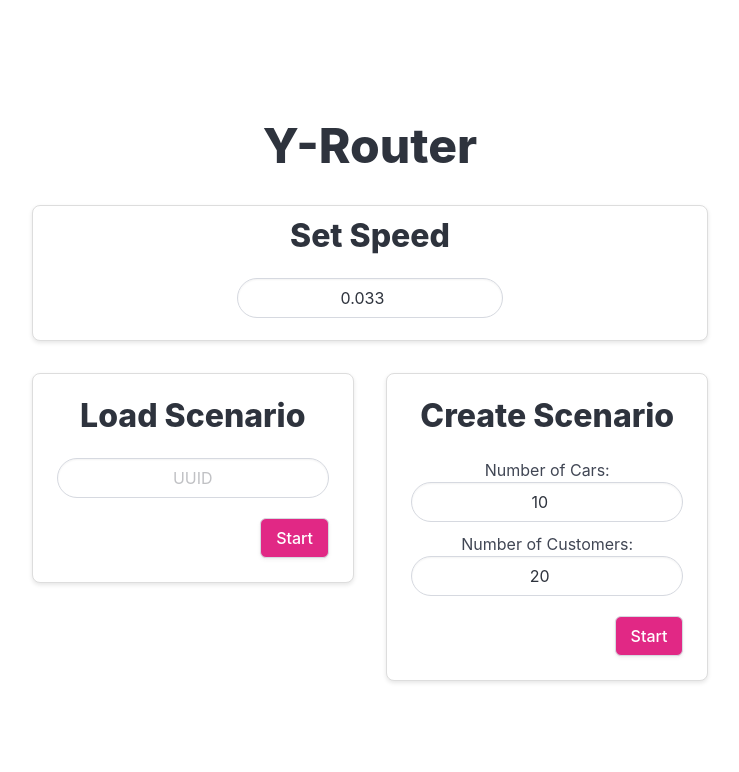
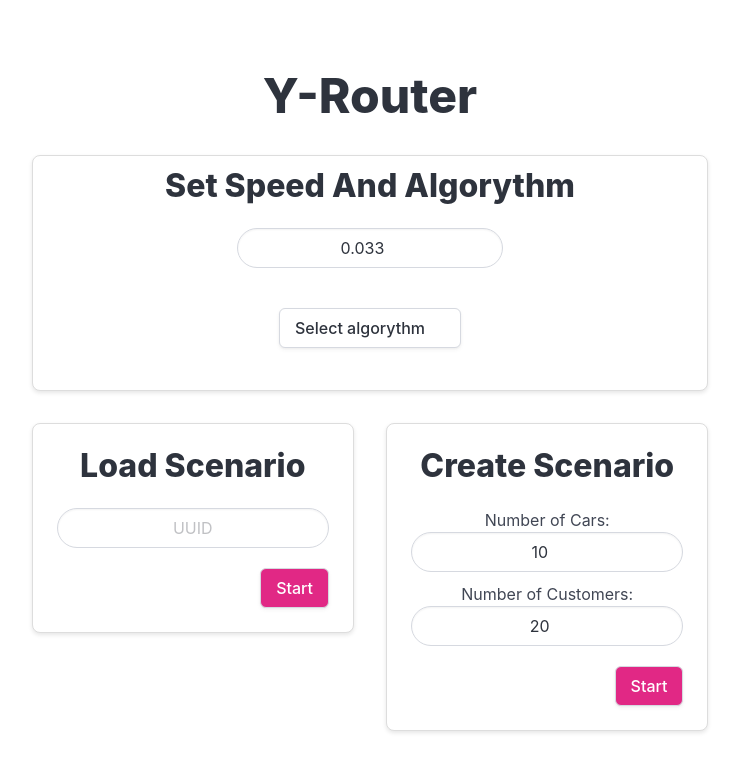
Before and after one commit to xarantolus/t-systems-challenge, a Vue app in the folder frontend/: page / in a window 1280 px wide. Shown: the top 772 px of the page, without its empty margins (270-1009 px from the left). Built offline with nearby package versions, Linux system fonts and the light colour scheme.

Commit message:
move dropdown

```diff
--- a/frontend/src/components/FrontPage.vue
+++ b/frontend/src/components/FrontPage.vue
@@ -1,7 +1,11 @@
 <script lang="ts">
 import {ref} from "vue";
+import ConditionDD from "./dropdowns/ConditionDD.vue";
+import FilterDD from "./dropdowns/FilterDD.vue";
+import AlgorythmDD from "./dropdowns/AlgorythmDD.vue";
 
 export default {
+  components: {AlgorythmDD, FilterDD, ConditionDD},
   props: {
     start: Function,
     error: Function,
@@ -52,9 +56,12 @@ export default {
     <!-- Set Speed box centered at the top -->
     <div class="top-box">
       <div class="box">
-        <h3 class="title is-3">Set Speed</h3>
+        <h3 class="title is-3">Set Speed And Algorythm</h3>
         <div class="input-button-container">
           <input class="input is-rounded" type="number" placeholder="Speed" v-model="speed" />
+        </div>
+        <div class="dropdown-container" style="padding: 20px">
+          <AlgorythmDD style="padding: 10px" ref="conditionRef"/>
         </div>
       </div>
     </div>
@@ -154,7 +161,7 @@ export default {
   min-height: 200px;
   border: 1px solid #ddd;
   border-radius: 8px;
-  box-shadow: 0px 2px 4px rgba(0, 0, 0, 0.1);
+  box-shadow: 0 2px 4px rgba(0, 0, 0, 0.1);
   flex: 1;
 }
 
--- a/frontend/src/components/InteractiveBoard.vue
+++ b/frontend/src/components/InteractiveBoard.vue
@@ -13,11 +13,6 @@ const resetDropdowns = () => {
 <template>
   <nav class="panel">
     <p class="panel-heading" style="background-color: #e12885; color: white">Filters and Conditions</p>
-
-    <div class="dropdown-container" style="padding: 20px">
-      <FilterDD style="padding: 10px" ref="filterRef"/>
-      <ConditionDD style="padding: 10px" ref="conditionRef"/>
-    </div>
 
     <div class="panel-block">
       <button class="button is-link is-outlined is-fullwidth" style="color: #e12885; border-color: #e12885" @click="resetDropdowns">
--- /dev/null
+++ b/frontend/src/components/dropdowns/AlgorythmDD.vue
@@ -0,0 +1,70 @@
+<script setup lang="ts">
+import { ref } from 'vue';
+
+const isActive = ref(false);
+
+const activeItem = ref<string | null>(null);
+
+function toggleDropdown() {
+  isActive.value = !isActive.value;
+}
+
+function resetDrops() {
+  isActive.value = false;
+  activeItem.value = null;
+}
+
+defineExpose({
+  resetDrops
+});
+
+function handleItemClick(text: string) {
+  activeItem.value = text;
+  isActive.value = false;
+}
+</script>
+
+<template>
+  <div :class="['dropdown', { 'is-active': isActive }]">
+    <!-- Dropdown Trigger -->
+    <div class="dropdown-trigger">
+      <button class="button" aria-haspopup="true" aria-controls="dropdown-menu" @click="toggleDropdown">
+        <span>{{ activeItem ? activeItem : 'Select algorythm' }}</span>
+        <span class="icon is-small">
+          <i class="fas fa-angle-down" aria-hidden="true"></i>
+        </span>
+      </button>
+    </div>
+
+    <!-- Dropdown Menu -->
+    <div class="dropdown-menu" id="dropdown-menu" role="menu">
+      <div class="dropdown-content">
+        <a
+            href="#"
+            class="dropdown-item"
+            :class="{ 'is-active': activeItem === 'Least CO2 impact' }"
+            @click.prevent="handleItemClick('Least CO2 impact')">
+          Least CO2 impact
+        </a>
+        <a
+            href="#"
+            class="dropdown-item"
+            :class="{ 'is-active': activeItem === 'Shortest distance' }"
+            @click.prevent="handleItemClick('Shortest distance')">
+          Shortest distance
+        </a>
+        <a
+            href="#"
+            class="dropdown-item"
+            :class="{ 'is-active': activeItem === 'Shortest time' }"
+            @click.prevent="handleItemClick('Shortest time')">
+          Shortest time
+        </a>
+      </div>
+    </div>
+  </div>
+</template>
+
+<style scoped>
+
+</style>
```
